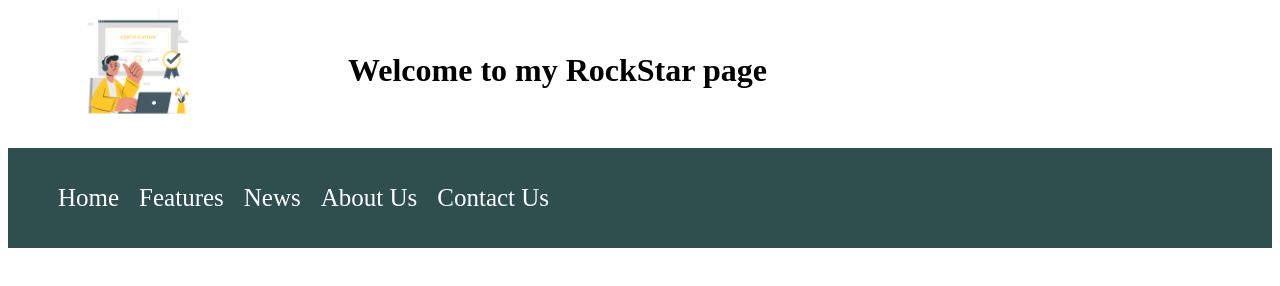
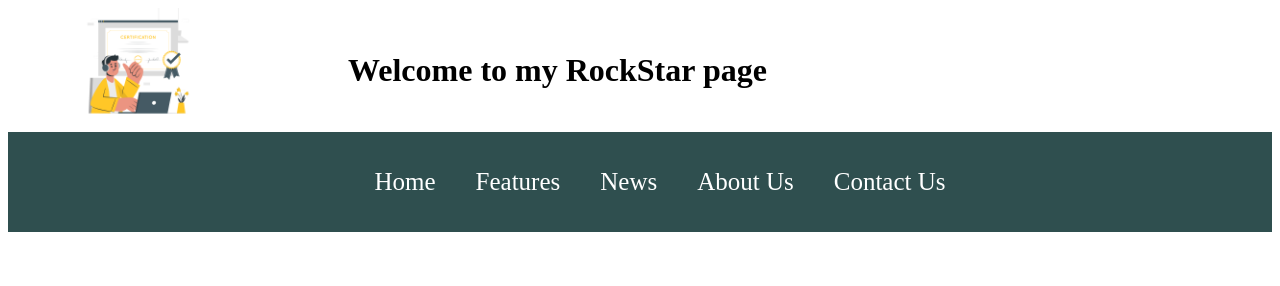
Before and after one commit to arburhan/Rock-Star, a plain HTML site: page index.html in a window 1280 px wide. Drawn offline with Linux system fonts and the light colour scheme.

Commit message:
change navbar

```diff
--- a/index.html
+++ b/index.html
@@ -26,6 +26,7 @@
             </div>
         </div>
         <nav class="navigatons">
+            <div>
                 <ul>
                     <li><a href="#">Home</a></li>
                     <li><a href="#">Features</a></li>
@@ -39,6 +40,7 @@
                     <li><a href="#">About Us</a></li>
                     <li><a href="#">Contact Us</a></li>
                 </ul>
+            </div>
         </nav>
     </header>
 
--- a/style.css
+++ b/style.css
@@ -15,6 +15,12 @@
     width: 120px;
 }
 
+.navigatons {
+    display: flex;
+    align-items: center;
+    justify-content: center;
+}
+
 nav {
     height: 100px;
     background-color: darkslategray;
@@ -24,7 +30,7 @@ nav {
 ul li {
     list-style: none;
     font-size: 25px;
-    padding: 10px;
+    padding: 20px;
 }
 
 nav ul {
@@ -40,7 +46,7 @@ li a {
     display: none;
 }
 
-nav>ul>li:hover>ul {
+ul>li:hover>ul {
     display: block;
     background-color: darkslategray;
     position: absolute;
```
Lines whose indentation alone changed are shown as unchanged.
